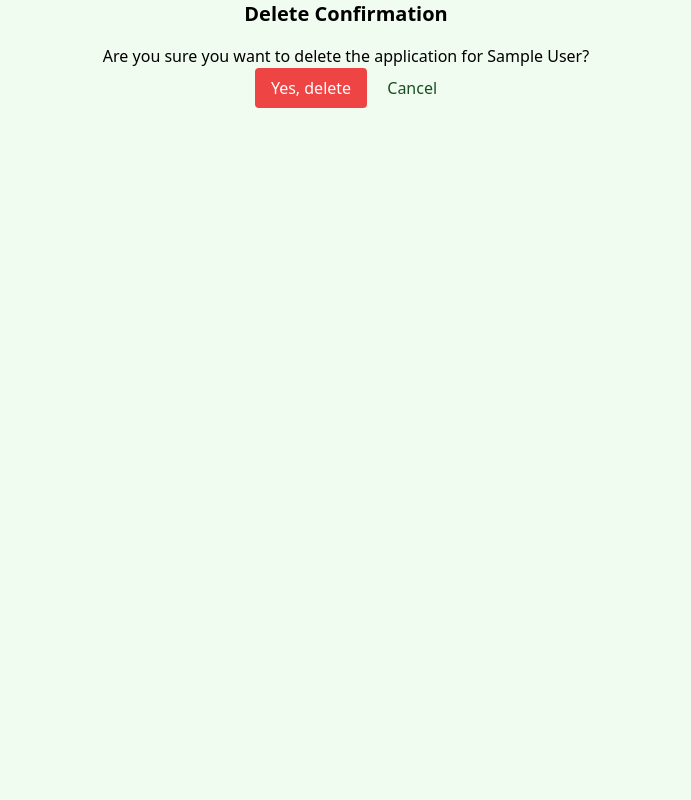
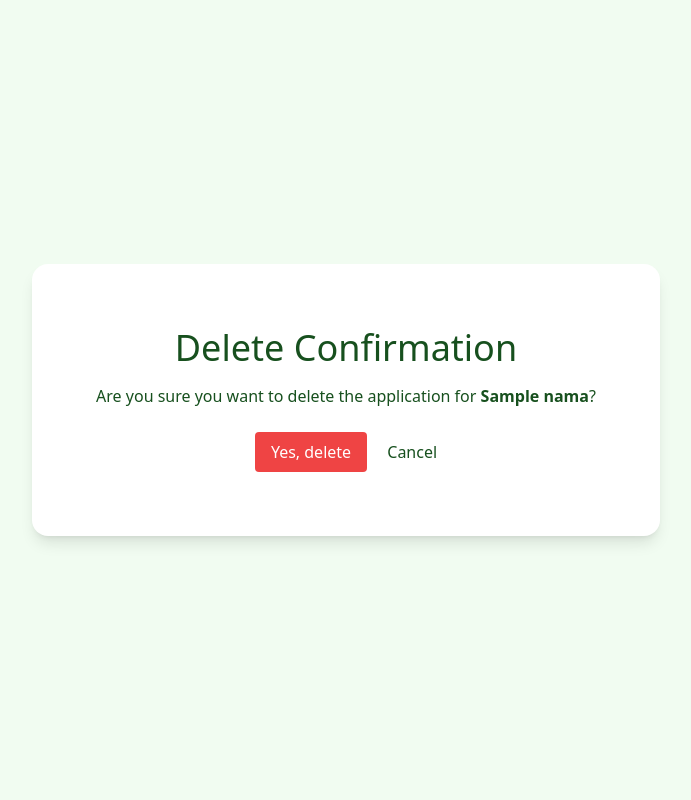
Before and after one commit to daffafaizan/invite-app, a Django app: template invite/user_profile/templates/user_profile/delete_confirmation.html in a window 1280 px wide. Shown: the whole page, without its empty margins (294-985 px from the left). Run offline with Django 3.2, Linux system fonts and the light colour scheme; tables that the repository leaves empty hold one stand-in row (values such as "Sample post"); the template is opened without the code that fills it: values that come from a table or form of the project are taken from there, most other values are stand-ins (such as "Sample title", 1, 10 or a date in 2020); some libraries are stand-ins or nearby versions.

Commit message:
feat: fixed delete confirmation page

```diff
--- a/invite/user_profile/templates/user_profile/delete_confirmation.html
+++ b/invite/user_profile/templates/user_profile/delete_confirmation.html
@@ -3,13 +3,15 @@
 {% block title %}Delete Confirmation{% endblock %}
 
 {% block content %}
-  <div class="flex flex-grow flex-col items-center">
-    <h2 class="text-xl font-semibold mb-4">Delete Confirmation</h2>
-    <p>Are you sure you want to delete the application for {{ lamaran.lowongan.nama_regu }}?</p>
-    <form method="post" action="{% url 'delete_application' application_id=lamaran.id %}">
-      {% csrf_token %}
-      <button type="submit" class="bg-red-500 text-white px-4 py-2 rounded hover:bg-red-700">Yes, delete</button>
-      <a href="{% url 'name_of_the_view_for_my_applications' %}" class="text-emerald-900 ml-4">Cancel</a>
-    </form>
+  <div class="flex flex-grow flex-col justify-center items-center">
+    <div class="flex flex-col justify-center items-center py-8 px-12 md:p-16 shadow-lg rounded-2xl bg-white">
+      <span class="text-3xl text-emerald-900 mb-2 md:text-4xl md:mb-4">Delete Confirmation</span>
+      <span class="text-md text-emerald-900 mb-6 md:text-md md:mb-6">Are you sure you want to delete the application for<span class="font-semibold"> {{ nama }}</span>?</span>
+      <form method="post" action="{% url 'profile:delete_application' application_id=id %}">
+        {% csrf_token %}
+        <button type="submit" class="bg-red-500 text-white px-4 py-2 rounded hover:bg-red-700">Yes, delete</button>
+        <a href="{% url 'profile:show_my_applications' %}" class="text-emerald-900 hover:text-emerald-700 ml-4">Cancel</a>
+      </form>
+    </div>
   </div>
 {% endblock %}
```
Also changed, not shown: invite/user_profile/views.py (+6 -1 lines).
